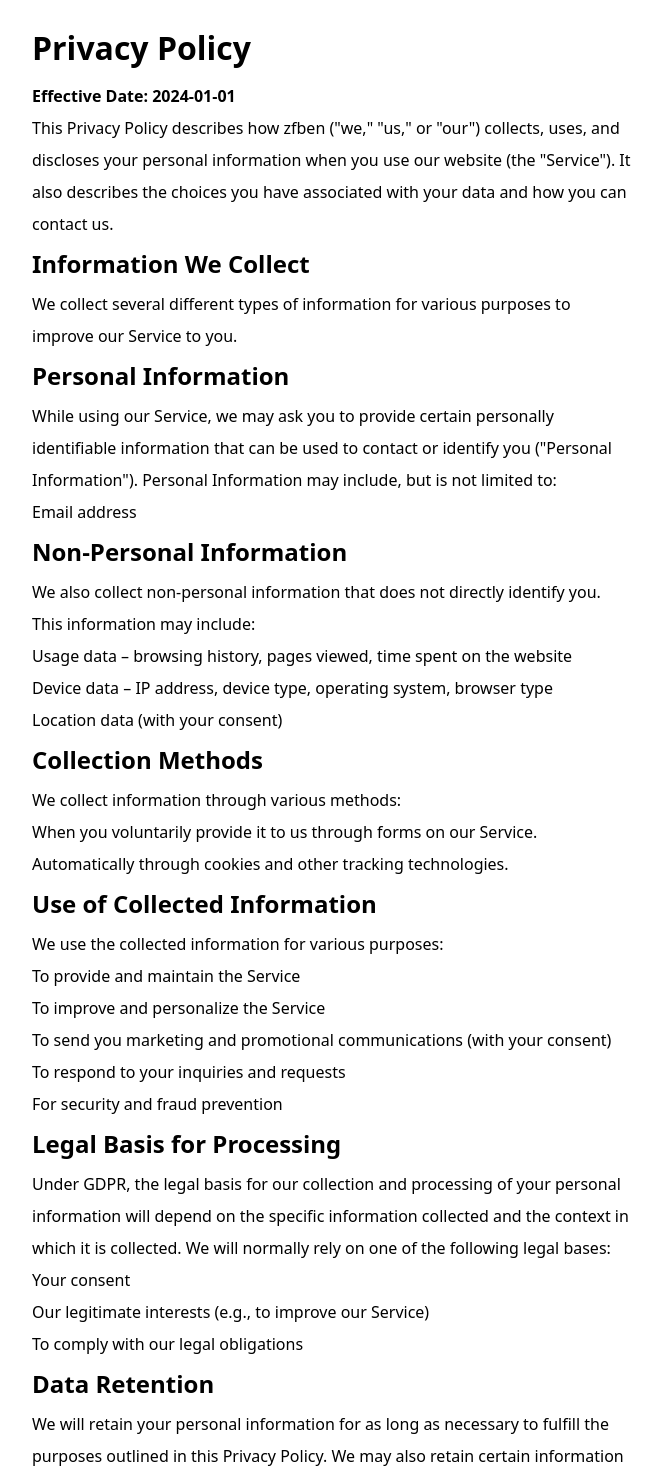
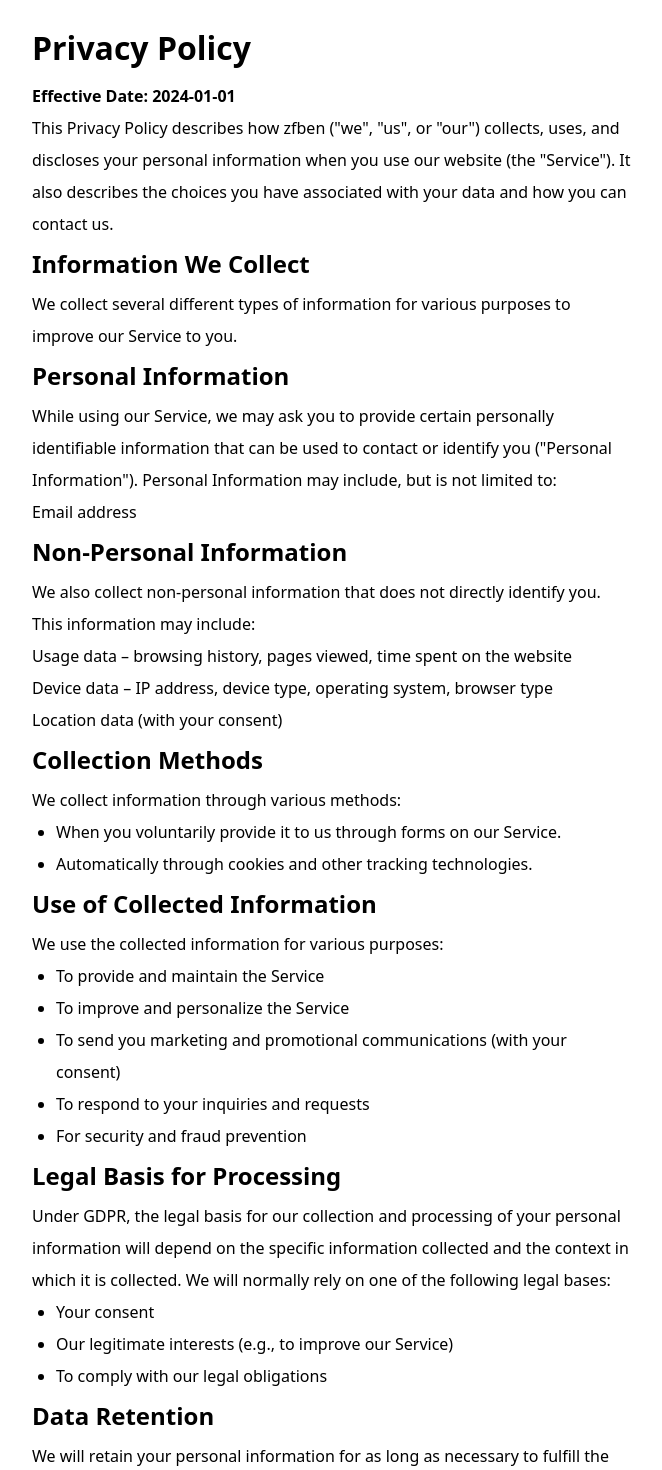
Before and after one commit to zfben/zfben.github.io, a Next.js app: page /privacy in a window 1280 px wide. Shown: the top 1470 px of the page, without its empty margins (308-970 px from the left). Built offline with nearby package versions, Linux system fonts and the light colour scheme.

Commit message:
update style

```diff
--- a/pages/_app.tsx
+++ b/pages/_app.tsx
@@ -1,6 +1,7 @@
 import '../styles/globals.css'
 import type { AppProps } from 'next/app'
 import Head from 'next/head'
+import Link from 'next/link'
 import Script from 'next/script'
 
 function MyApp ({ Component, pageProps }: AppProps) {
@@ -30,9 +31,9 @@ function MyApp ({ Component, pageProps }: AppProps) {
         className='text-gray-600'>Zfben.com</a>
         &nbsp;All Rights Reserved.
       <br />
-      <a
+      <Link
         href="/privacy"
-        className='text-gray-600'>Privacy Policy</a>
+        className='text-gray-600'>Privacy Policy</Link>
     </div>
     <Script async data-uid="55d011b3cc" src="https://zfben.ck.page/55d011b3cc/index.js"></Script>
   </>
--- a/pages/privacy.tsx
+++ b/pages/privacy.tsx
@@ -7,73 +7,73 @@ const Page: NextPage = () => {
       <Head>
         <title>Privacy Policy</title>
       </Head>
-      <div style={{maxWidth: '600px', margin: '1em auto 2em', lineHeight: 2}}>
-      <h1 style={{fontWeight: 'bold', fontSize: '2em'}}>Privacy Policy</h1>
+      <div style={{ maxWidth: '600px', margin: '1em auto 2em', lineHeight: 2 }}>
+        <h1 style={{ fontWeight: 'bold', fontSize: '2em' }}>Privacy Policy</h1>
         <strong>Effective Date: 2024-01-01</strong>
         <p>
-        This Privacy Policy describes how zfben ("we," "us," or "our") collects, uses, and discloses your personal information when you use our website (the "Service"). It also describes the choices you have associated with your data and how you can contact us.</p>
-      <h2 style={{fontWeight: 'bold', fontSize: '1.5em'}}>Information We Collect</h2>
+          This Privacy Policy describes how zfben (&quot;we&quot;, &quot;us&quot;, or &quot;our&quot;) collects, uses, and discloses your personal information when you use our website (the &quot;Service&quot;). It also describes the choices you have associated with your data and how you can contact us.</p>
+        <h2 style={{ fontWeight: 'bold', fontSize: '1.5em' }}>Information We Collect</h2>
         <p>We collect several different types of information for various purposes to improve our Service to you.</p>
-      <h2 style={{fontWeight: 'bold', fontSize: '1.5em'}}>Personal Information</h2>
-      <p>While using our Service, we may ask you to provide certain personally identifiable information that can be used to contact or identify you ("Personal Information"). Personal Information may include, but is not limited to:</p>
+        <h2 style={{ fontWeight: 'bold', fontSize: '1.5em' }}>Personal Information</h2>
+        <p>While using our Service, we may ask you to provide certain personally identifiable information that can be used to contact or identify you (&quot;Personal Information&quot;). Personal Information may include, but is not limited to:</p>
         <ul>
           <li>Email address</li>
         </ul>
-      <h2 style={{fontWeight: 'bold', fontSize: '1.5em'}}>Non-Personal Information</h2>
+        <h2 style={{ fontWeight: 'bold', fontSize: '1.5em' }}>Non-Personal Information</h2>
         <p>We also collect non-personal information that does not directly identify you. This information may include:</p>
         <ul>
           <li>Usage data – browsing history, pages viewed, time spent on the website</li>
           <li>Device data – IP address, device type, operating system, browser type</li>
           <li>Location data (with your consent)</li>
         </ul>
-      <h2 style={{fontWeight: 'bold', fontSize: '1.5em'}}>Collection Methods</h2>
+        <h2 style={{ fontWeight: 'bold', fontSize: '1.5em' }}>Collection Methods</h2>
         <p>We collect information through various methods:</p>
-      <ul>
-        <li>When you voluntarily provide it to us through forms on our Service.</li>
+        <ul style={{ marginLeft: '1.5em', listStyle: 'disc outside none' }}>
+          <li style={{}}>When you voluntarily provide it to us through forms on our Service.</li>
           <li>Automatically through cookies and other tracking technologies.</li>
         </ul>
-      <h2 style={{fontWeight: 'bold', fontSize: '1.5em'}}>Use of Collected Information</h2>
+        <h2 style={{ fontWeight: 'bold', fontSize: '1.5em' }}>Use of Collected Information</h2>
         <p>We use the collected information for various purposes:</p>
-      <ul>
+        <ul style={{ marginLeft: '1.5em', listStyle: 'disc outside none' }}>
           <li>To provide and maintain the Service</li>
           <li>To improve and personalize the Service</li>
           <li>To send you marketing and promotional communications (with your consent)</li>
           <li>To respond to your inquiries and requests</li>
           <li>For security and fraud prevention</li>
         </ul>
-      <h2 style={{fontWeight: 'bold', fontSize: '1.5em'}}>Legal Basis for Processing</h2>
+        <h2 style={{ fontWeight: 'bold', fontSize: '1.5em' }}>Legal Basis for Processing</h2>
         <p>Under GDPR, the legal basis for our collection and processing of your personal information will depend on the specific information collected and the context in which it is collected. We will normally rely on one of the following legal bases:</p>
-      <ul>
+        <ul style={{ marginLeft: '1.5em', listStyle: 'disc outside none' }}>
           <li>Your consent</li>
           <li>Our legitimate interests (e.g., to improve our Service)</li>
           <li>To comply with our legal obligations</li>
         </ul>
-      <h2 style={{fontWeight: 'bold', fontSize: '1.5em'}}>Data Retention</h2>
+        <h2 style={{ fontWeight: 'bold', fontSize: '1.5em' }}>Data Retention</h2>
         <p>We will retain your personal information for as long as necessary to fulfill the purposes outlined in this Privacy Policy. We may also retain certain information as required by law or for legitimate business purposes.</p>
-      <h2 style={{fontWeight: 'bold', fontSize: '1.5em'}}>Your Rights</h2>
+        <h2 style={{ fontWeight: 'bold', fontSize: '1.5em' }}>Your Rights</h2>
         <p>If you are a resident of the European Economic Area (EEA) or California, you have certain rights regarding your personal information. These rights include:</p>
-      <ul>
+        <ul style={{ marginLeft: '1.5em', listStyle: 'disc outside none' }}>
           <li>The right to access your personal information</li>
           <li>The right to rectify inaccurate personal information</li>
           <li>The right to request erasure of your personal information</li>
           <li>The right to restrict processing of your personal information</li>
           <li>The right to data portability</li>
         </ul>
-      <h2 style={{fontWeight: 'bold', fontSize: '1.5em'}}>California Residents</h2>
+        <h2 style={{ fontWeight: 'bold', fontSize: '1.5em' }}>California Residents</h2>
         <p>California residents have the right to know what categories of personal information we collect and disclose for business purposes, the categories of third parties to whom we share personal information, and the specific pieces of personal information we collect about them. You also have the right to request deletion of your personal information, subject to certain exceptions.</p>
-      <h2 style={{fontWeight: 'bold', fontSize: '1.5em'}}>Do Not Sell My Information</h2>
+        <h2 style={{ fontWeight: 'bold', fontSize: '1.5em' }}>Do Not Sell My Information</h2>
         <p>We do not sell your personal information. However, we may disclose your information to service providers who help us operate our business. You have the right to opt-out of the sale of your personal information, but as we do not currently sell your information, this option is not applicable at this time.</p>
-      <h2 style={{fontWeight: 'bold', fontSize: '1.5em'}}>Cookies and Tracking Technologies</h2>
+        <h2 style={{ fontWeight: 'bold', fontSize: '1.5em' }}>Cookies and Tracking Technologies</h2>
         <p>We use cookies and other tracking technologies to track the activity on our Service and hold certain information. Cookies are files with a small amount of data that may include an anonymous unique identifier. Cookies are sent to your browser from a website and stored on your device.</p>
-      <h2 style={{fontWeight: 'bold', fontSize: '1.5em'}}>Third-Party Links</h2>
+        <h2 style={{ fontWeight: 'bold', fontSize: '1.5em' }}>Third-Party Links</h2>
         <p>Our Service may contain links to third-party websites or services that are not operated by us. We have no control over and assume no responsibility for the content, privacy policies, or practices of any third-party websites or services.</p>
-      <h2 style={{fontWeight: 'bold', fontSize: '1.5em'}}>Security</h2>
+        <h2 style={{ fontWeight: 'bold', fontSize: '1.5em' }}>Security</h2>
         <p>We take reasonable steps to protect your personal information from unauthorized access, disclosure, alteration, or destruction. However, no internet transmission or electronic storage method is 100% secure.</p>
-      <h2 style={{fontWeight: 'bold', fontSize: '1.5em'}}>Children's Privacy</h2>
+        <h2 style={{ fontWeight: 'bold', fontSize: '1.5em' }}>Children&apos;s Privacy</h2>
         <p>Our Service does not address anyone under the age of 13. We do not knowingly collect personal information from children under 13. If you are a parent or guardian and you are aware that your child has provided us with personal information, please contact us. If we become aware that we have collected personal information from a child under 13, we will take steps to remove that information from our servers.</p>
-      <h2 style={{fontWeight: 'bold', fontSize: '1.5em'}}>Changes to This Privacy Policy</h2>
+        <h2 style={{ fontWeight: 'bold', fontSize: '1.5em' }}>Changes to This Privacy Policy</h2>
         <p>We may update our Privacy Policy from time to time. We will notify you of any changes by posting the new Privacy Policy on this page.</p>
-      <h2 style={{fontWeight: 'bold', fontSize: '1.5em'}}>Contact Us</h2>
+        <h2 style={{ fontWeight: 'bold', fontSize: '1.5em' }}>Contact Us</h2>
         <p>If you have any questions about this Privacy Policy, please contact us by email at ben@zfben.com</p>
       </div>
     </>
```
Also changed, not shown: 1 other file (tests, documents, lock files or other folders). Lines whose indentation alone changed are shown as unchanged.
